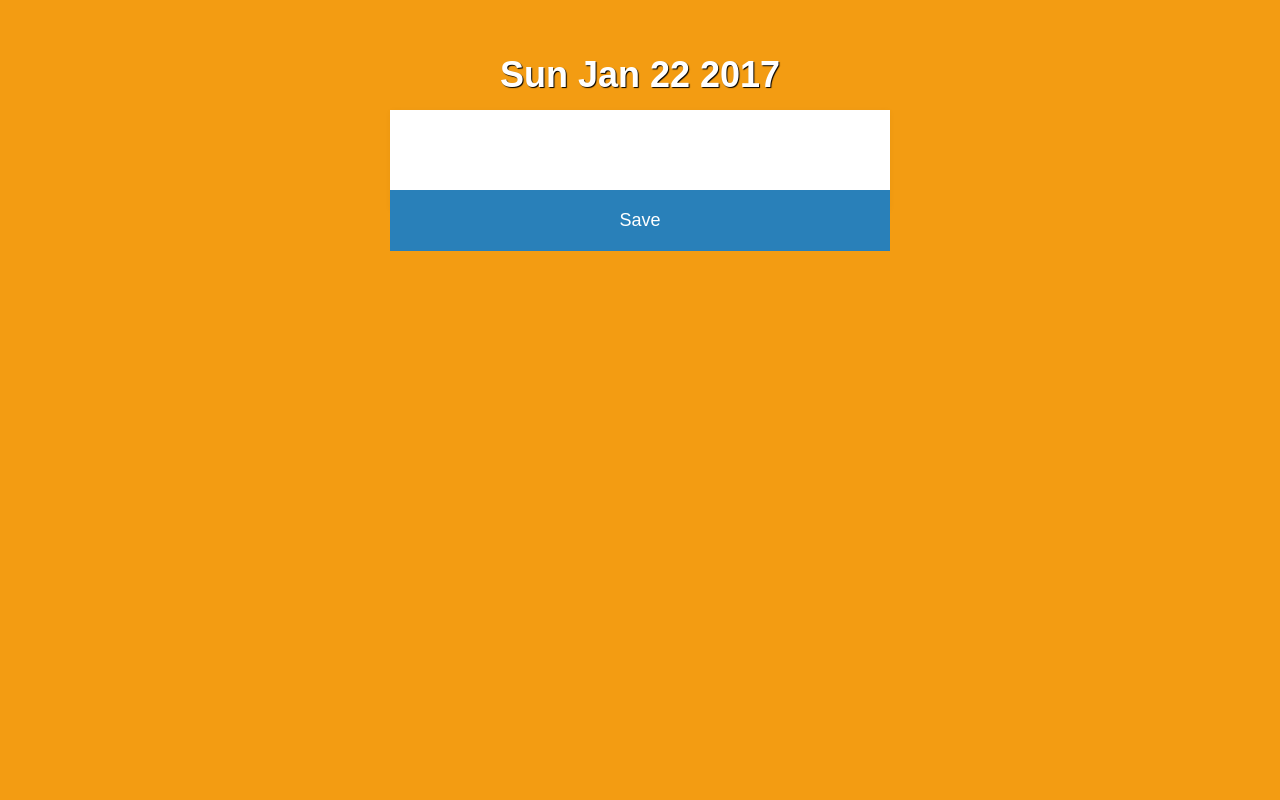
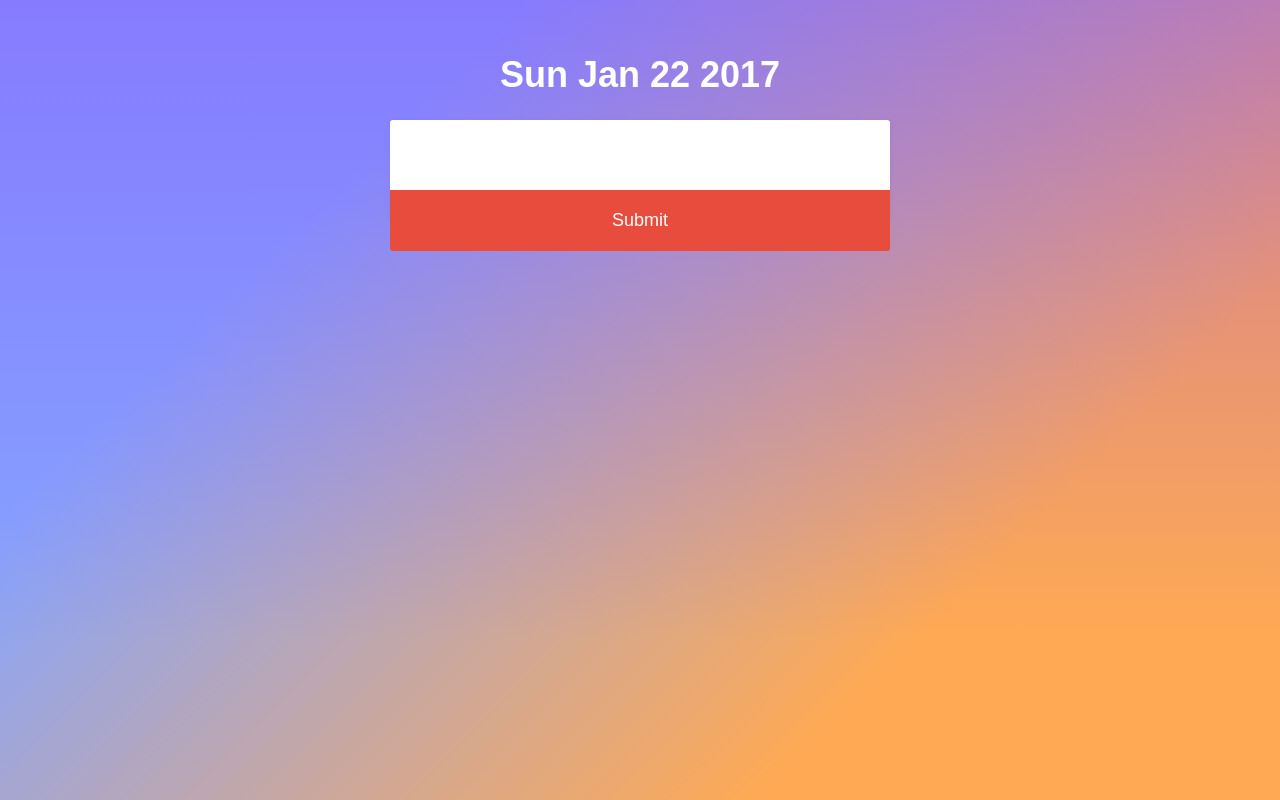
Before and after one commit to ngavronsky/journal, a plain HTML site: page bad.html in a window 1280 px wide. Drawn offline with Linux system fonts and the light colour scheme.

Commit message:
more bad tiles and style updates

```diff
--- a/bad.html
+++ b/bad.html
@@ -5,13 +5,13 @@
     <link rel="stylesheet" href="badstyle.css">
   </head>
 
-  <body id="body" onload="badLoad()">
+  <body onload="badLoad()">
     <div id="return" class="banner"></div>
     <h1 id="date"></h1>
     <div class="container">
-      <div id="content" class="contentbody" contenteditable="true" placeholder="Enter a nice comment here"></div>
+      <div id="content" class="contentbody" contenteditable="true"></div>
     </div>
-    <div class ="buttoncontainer"><button onClick="saveData()" class="button">Save</button></div>
+    <div class ="buttoncontainer"><button onClick="saveData()" class="button">Submit</button></div>
     <div id="journals" class="journals"></div>
 
     <script src="app.js"></script>
--- a/badstyle.css
+++ b/badstyle.css
@@ -1,5 +1,11 @@
+html {
+  height: 100%;
+}
+
 body {
-  background: #f39c12;
+  background:
+  -webkit-linear-gradient(rgba(135, 60, 255, 0.4), rgba(135, 60, 255, 0.0) 80%),
+  -webkit-linear-gradient(-45deg, rgba(120, 155, 255, 0.9) 25%, rgba(255, 160, 65, 0.9) 75%);
 }
 
 h1{
@@ -7,7 +13,6 @@ h1{
   text-align: center;
   font-size: 36px;
   color: #FFFFFF;
-  text-shadow:1px 1px 1px #000000;
   padding-top: 30px;
 }
 
@@ -28,12 +33,10 @@ h1{
 .container {
   background-color: #FFFFFF;
   font-family: "Avenir Next", Helevetica, sans-serif;
-  position: absolute;
-  top: 20%;
-  left: 50%;
+  margin: 0 auto;
   height: 100px;
   width: 500px;
-  transform: translateX(-50%) translateY(-50%);
+  border-radius: 3px;
   box-shadow: 0 1px 6px rgba(0,0,0,.04);
 }
 
@@ -43,7 +46,6 @@ h1{
   padding-left: 20px;
   padding-right: 20px;
   font-size: 18px;
-  outline: 0px solid transparent;
 }
 
 .buttoncontainer {
@@ -59,47 +61,51 @@ h1{
   width: 500px;
   padding:20px 60px;
   outline: none;
-  background-color: #2980b9;
+  background-color: #E74C3C;
   border: none;
-  border-radius:0px;
+  border-bottom-right-radius: 3px;
+  border-bottom-left-radius: 3px;
   font-size: 18px;
   color: #FFFFFF;
 }
 
 .button:hover{
-  background-color: #3498db;
+  background-color: #C0392B;
 }
 
 .button:active {
-  background-color: #3498db;
-  transform: translateY(4px);
-}
-
-.journals{
-  position: absolute;
-  background: #FFFFFF;
-  top: 50%;
-  height: 100px;
-  width: 200px;
+  background-color: #C0392B;
+  transform: translateY(2px);
 }
 
 .prints {
   font-family: "Avenir Next", Helevetica, sans-serif;
-  font-size: 12px;
+  font-size: 18px;
   color: #000000;
   display: inline-block;
-  border: none;
-  width: 125px;
+  border: 1px;
+  width: 280px;
+  height: 100px;
   background: #FFFFFF;
   padding: 10px;
+  vertical-align: top;
+  border-radius: 3px;
+  margin-top: 1px;
+  margin-right: 1px;
+  margin-left: 1px;
+  margin-bottom: 1px;
+
 }
 
 .journals{
+  margin: auto;
   position: absolute;
+  top: 40%;
+  left: 0%;
+  bottom: 0%;
+  right: 0%;
   background: none;
-  top: 40%;
-  left: 24%;
-  width:500px;
+  width: 620px;
 }
 
 /*body{
--- a/goodstyle.css
+++ b/goodstyle.css
@@ -1,5 +1,11 @@
+html {
+  height: 100%;
+}
+
 body {
-  background-color: #2ecc71;
+  background:
+  -webkit-linear-gradient(rgba(135, 60, 255, 0.4), rgba(135, 60, 255, 0.0) 80%),
+  -webkit-linear-gradient(-45deg, rgba(120, 155, 255, 0.9) 25%, rgba(255, 160, 65, 0.9) 75%);
 }
 
 p{
--- a/style.css
+++ b/style.css
@@ -1,5 +1,11 @@
-body{
-  background: #2c3e50;
+html {
+  height: 100%;
+}
+
+body {
+  background:
+  -webkit-linear-gradient(rgba(135, 60, 255, 0.4), rgba(135, 60, 255, 0.0) 80%),
+  -webkit-linear-gradient(-45deg, rgba(120, 155, 255, 0.9) 25%, rgba(255, 160, 65, 0.9) 75%);
 }
 
 h1{
@@ -7,7 +13,6 @@ h1{
   text-align: center;
   font-size: 36px;
   color: #FFFFFF;
-  /*text-shadow:1px 1px 1px #000000;*/
   padding-top: 30px;
 }
 
@@ -17,7 +22,6 @@ h2{
   font-size: 36px;
   color: #FFFFFF;
   padding-bottom: 10px;
-  /*text-shadow:1px 1px 1px #000000;*/
 }
 
 .container {
```
